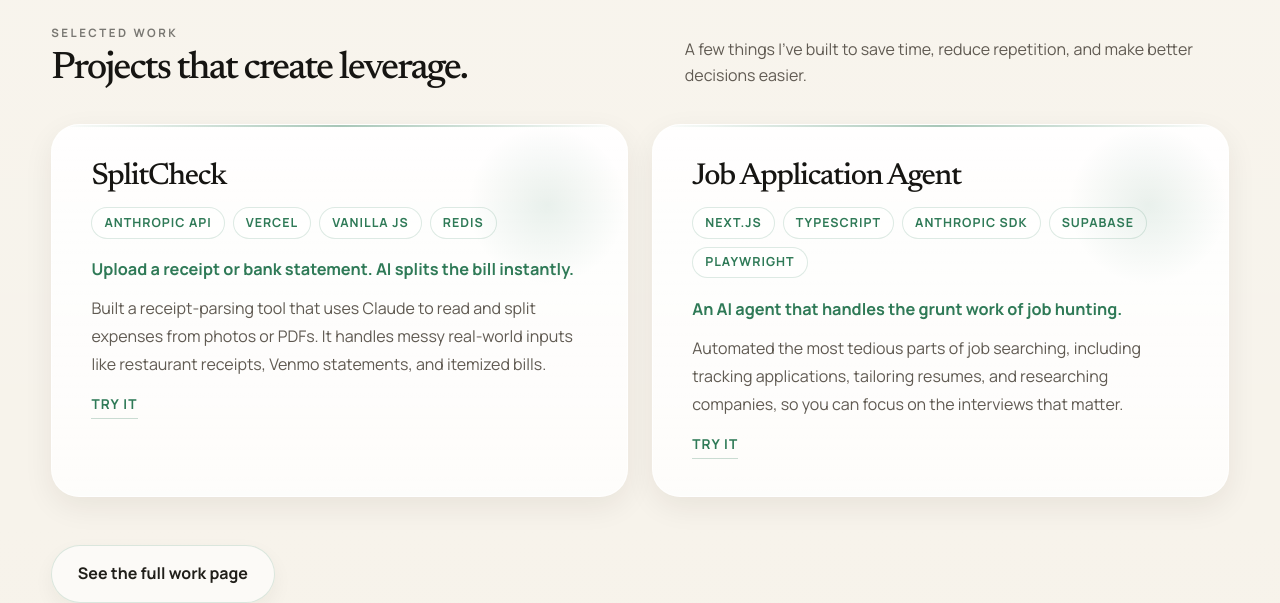
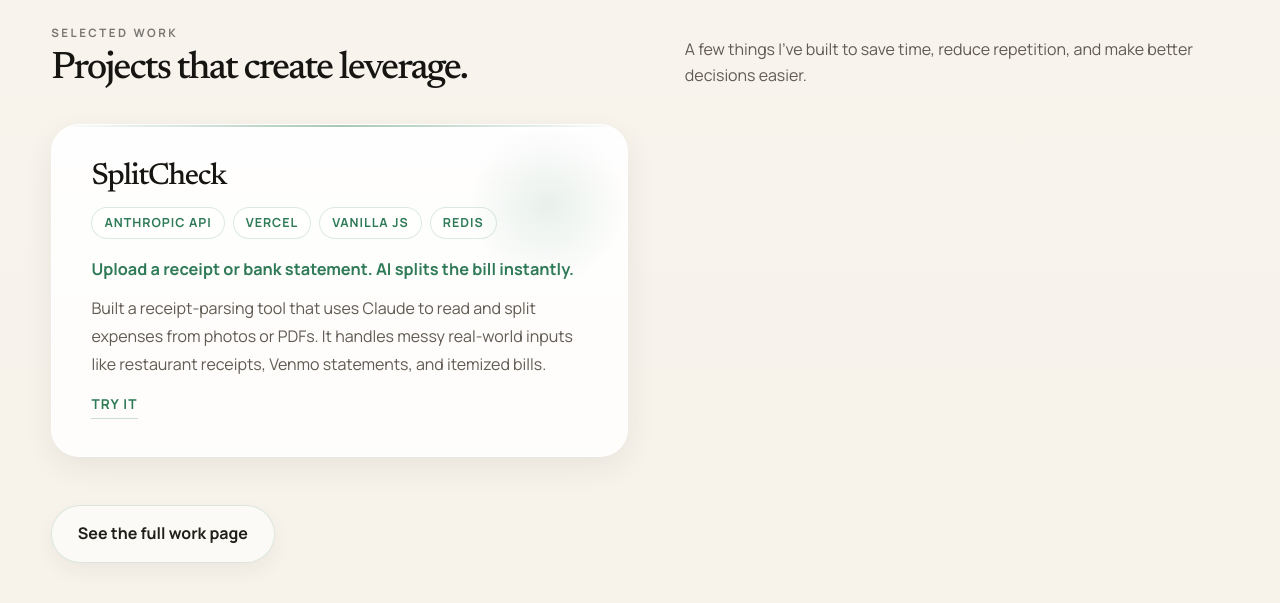
Before and after one commit to rich-shrestha/rich-shrestha.github.io, a plain HTML site: page index.html in a window 1280 px wide. Shown: the part 1200-1803 px from the top of the page. Drawn offline with Linux system fonts and the light colour scheme.

Commit message:
Remove Job Application Agent from portfolio
Co-Authored-By: Claude Opus 5.5 <noreply@anthropic.com>

```diff
--- a/index.html
+++ b/index.html
@@ -96,24 +96,6 @@
               <a href="https://split-check-theta.vercel.app/" target="_blank" rel="noreferrer">Try it</a>
             </div>
           </div>
-
-          <div class="project-card">
-            <div class="project-header">
-              <h2 class="project-title">Job Application Agent</h2>
-              <div class="project-tags">
-                <span class="skill-tag">Next.js</span>
-                <span class="skill-tag">TypeScript</span>
-                <span class="skill-tag">Anthropic SDK</span>
-                <span class="skill-tag">Supabase</span>
-                <span class="skill-tag">Playwright</span>
-              </div>
-            </div>
-            <p class="project-tagline">An AI agent that handles the grunt work of job hunting.</p>
-            <p class="project-desc">Automated the most tedious parts of job searching, including tracking applications, tailoring resumes, and researching companies, so you can focus on the interviews that matter.</p>
-            <div class="project-links">
-              <a href="https://job-app-agent.vercel.app/signup" target="_blank" rel="noreferrer">Try it</a>
-            </div>
-          </div>
         </div>
 
         <div class="section-link-row">
```
Also changed, not shown: projects.html (+0 -18 lines).
